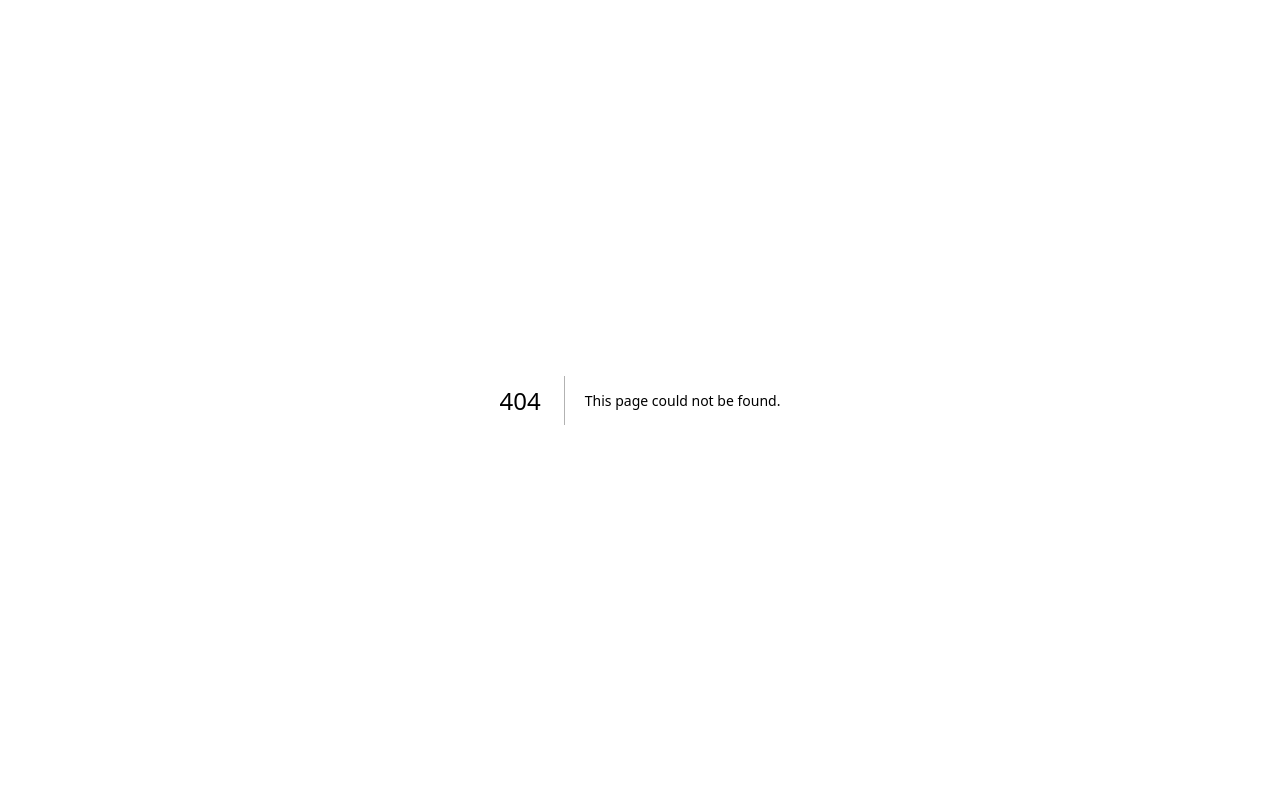
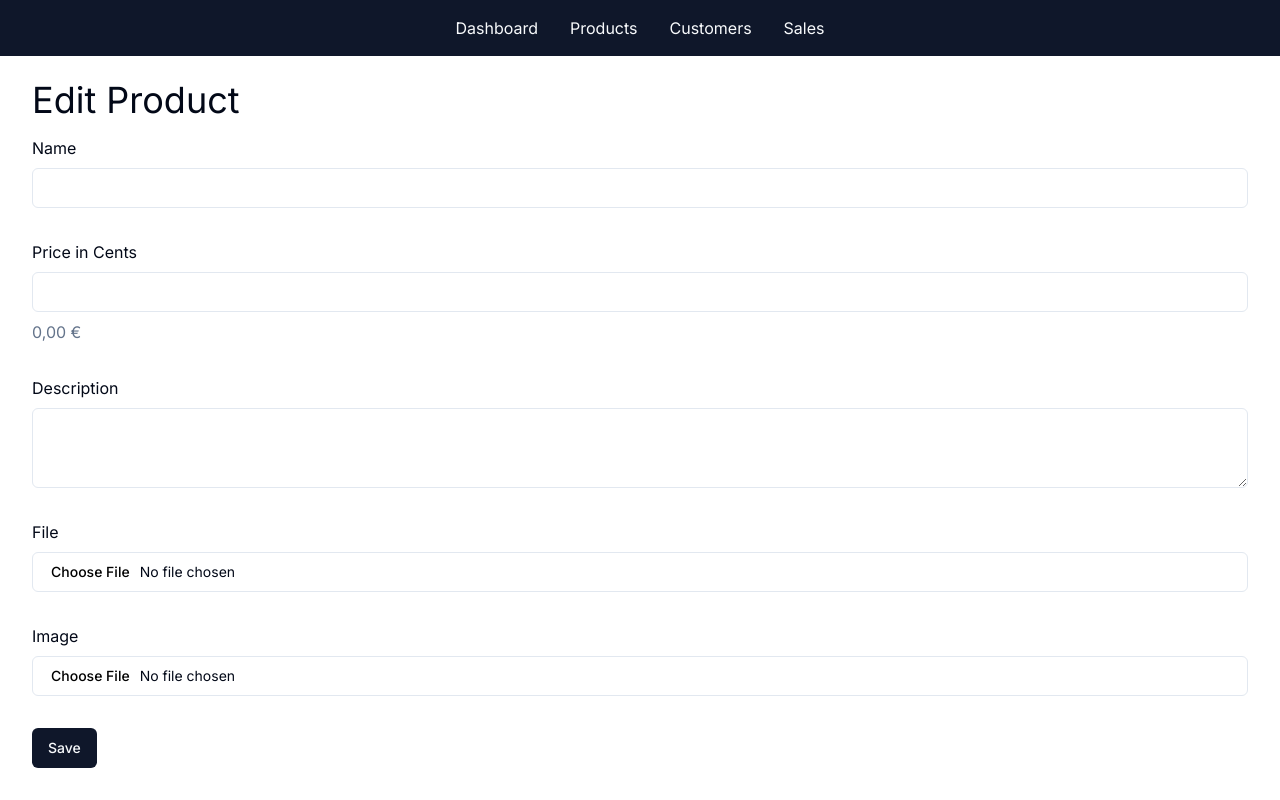
Before and after one commit to dieDeMiguel/full-stack-e-commerce, a Next.js app: page /admin/products/1/edit in a window 1280 px wide. Before the commit this address had no page. Built offline with nearby package versions, Linux system fonts and the light colour scheme; no server answers; the database is empty.

Commit message:
Update isAvailableForPurchase to false when adding a product

```diff
--- a/src/app/admin/_actions/products.ts
+++ b/src/app/admin/_actions/products.ts
@@ -38,7 +38,7 @@
 
   await db.product.create({
     data: {
-      isAvailableForPurchase: true,
+      isAvailableForPurchase: false,
       name: data.name,
       description: data.description,
       priceInCents: data.priceInCents,
--- /dev/null
+++ b/src/app/admin/products/[id]/edit/page.tsx
@@ -0,0 +1,18 @@
+import db from "@/db/db";
+import { PageHeader } from "../../../_components/PageHeader";
+import ProductForm from "../../_components/ProductForm";
+
+export default async function EditProductPage({
+  params: { id },
+}: {
+  params: { id: string };
+}) {
+  const product = await db.product.findUnique({ where: { id } });
+
+  return (
+    <>
+      <PageHeader>Edit Product</PageHeader>
+      <ProductForm product={product} />
+    </>
+  );
+}
--- a/src/app/admin/products/_components/ProductForm.tsx
+++ b/src/app/admin/products/_components/ProductForm.tsx
@@ -4,20 +4,29 @@
 import { Input } from "@/components/ui/input";
 import { Textarea } from "@/components/ui/textarea";
 import { formatEuroCurrency } from "@/lib/formatters";
+import { Product } from "@prisma/client";
 import { Label } from "@radix-ui/react-label";
 import { useState } from "react";
 import { useFormState, useFormStatus } from "react-dom";
 import { addProduct } from "../../_actions/products";
 
-export default function ProductForm() {
-  const [priceInCents, setPriceInCents] = useState<number>();
+export default function ProductForm({ product }: { product?: Product | null }) {
   const [error, action] = useFormState(addProduct, {});
+  const [priceInCents, setPriceInCents] = useState<number | undefined>(
+    product?.priceInCents
+  );
 
   return (
     <form action={action} className="space-y-8">
       <div className="space-y-2">
         <Label htmlFor="name">Name</Label>
-        <Input type="text" id="name" name="name" required />
+        <Input
+          type="text"
+          id="name"
+          name="name"
+          required
+          defaultValue={product?.name || ""}
+        />
         {error.name && <div className="text-destructive">{error.name}</div>}
       </div>
       <div className="space-y-2">
@@ -39,19 +48,29 @@
       </div>
       <div className="space-y-2">
         <Label htmlFor="description">Description</Label>
-        <Textarea id="description" name="description" required />
+        <Textarea
+          id="description"
+          name="description"
+          required
+          defaultValue={product?.description || ""}
+        />
         {error.description && (
           <div className="text-destructive">{error.description}</div>
         )}
       </div>
       <div className="space-y-2">
         <Label htmlFor="file">File</Label>
-        <Input type="file" id="file" name="file" required />
+        <Input type="file" id="file" name="file" required={product === null} />
         {error.file && <div className="text-destructive">{error.file}</div>}
       </div>
       <div className="space-y-2">
         <Label htmlFor="image">Image</Label>
-        <Input type="file" id="image" name="image" required />
+        <Input
+          type="file"
+          id="image"
+          name="image"
+          required={product === null}
+        />
         {error.image && <div className="text-destructive">{error.image}</div>}
       </div>
       <SubmitButton />
```
